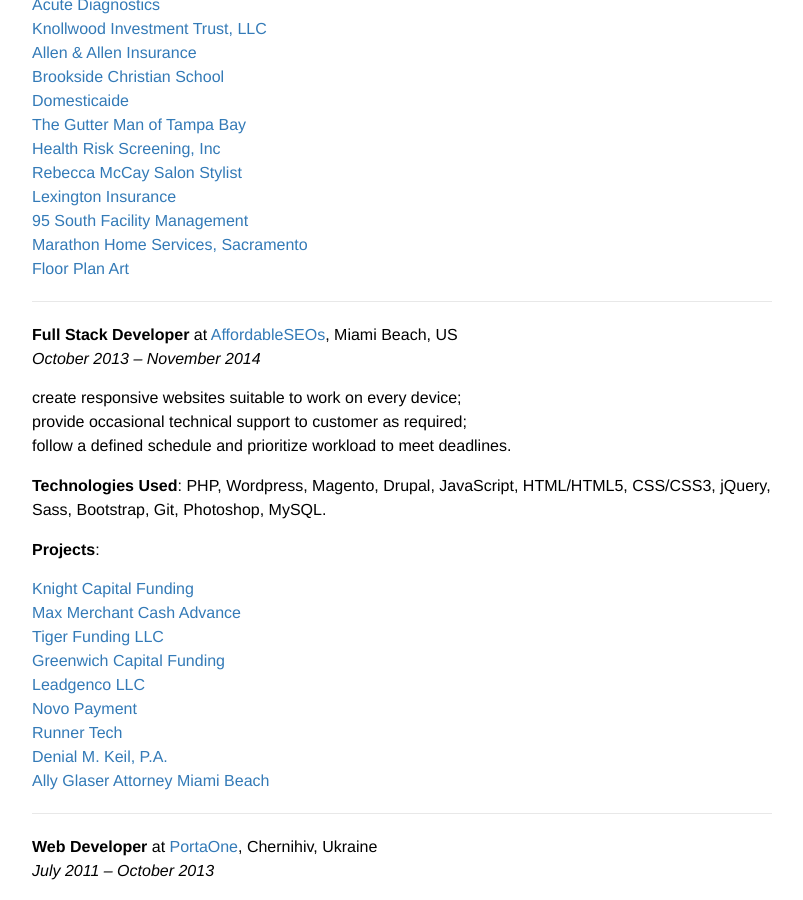
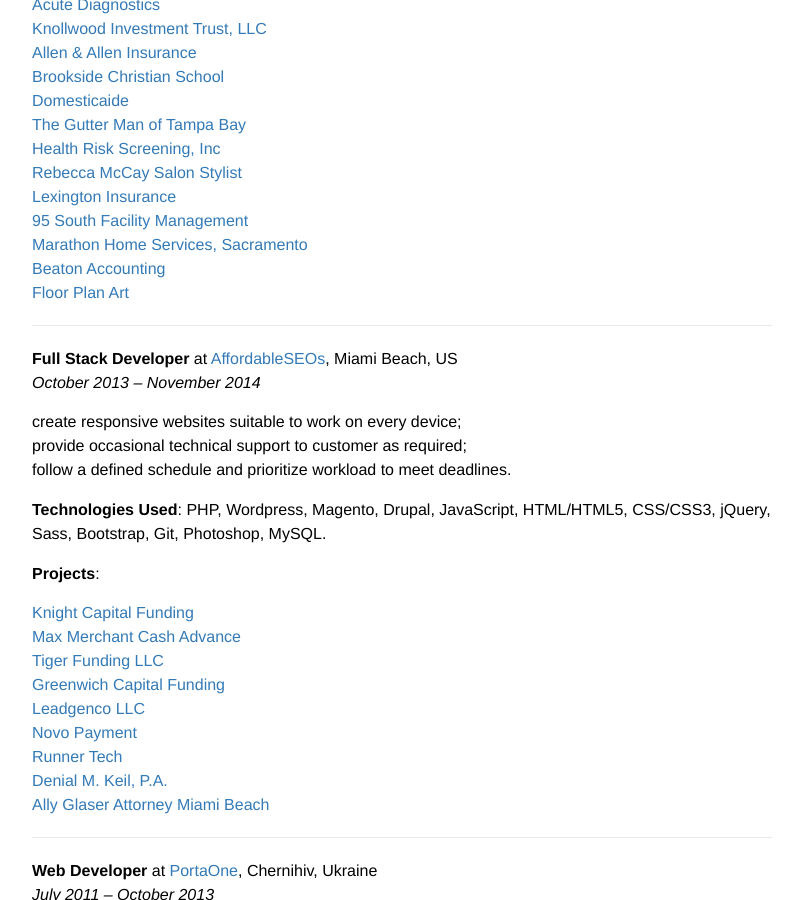
Before and after one commit to yuyokk/yuyokk.github.io, a Jekyll site: the page built from resume.md, in a window 1280 px wide and 900 px high, scrolled down 933 px. Shown: the whole window, without its empty margins (238-1041 px from the left). Built offline with Jekyll 4.4.1, drawn with Linux system fonts in a browser that asks for light colours.

Commit message:
Add beatonaccounting.com to the resume

```diff
--- a/resume.md
+++ b/resume.md
@@ -48,6 +48,7 @@
 + <a href="http://pia-ins.com/" target="_blank">Lexington Insurance</a>
 + <a href="http://95southinc.com/" target="_blank">95 South Facility Management</a>
 + <a href="http://gomarathon.net/" target="_blank">Marathon Home Services, Sacramento</a>
++ <a href="http://beatonaccounting.com/" target="_blank">Beaton Accounting</a>
 + <a href="http://floorplanart.com/" target="_blank">Floor Plan Art</a>
 
 ----------
```
